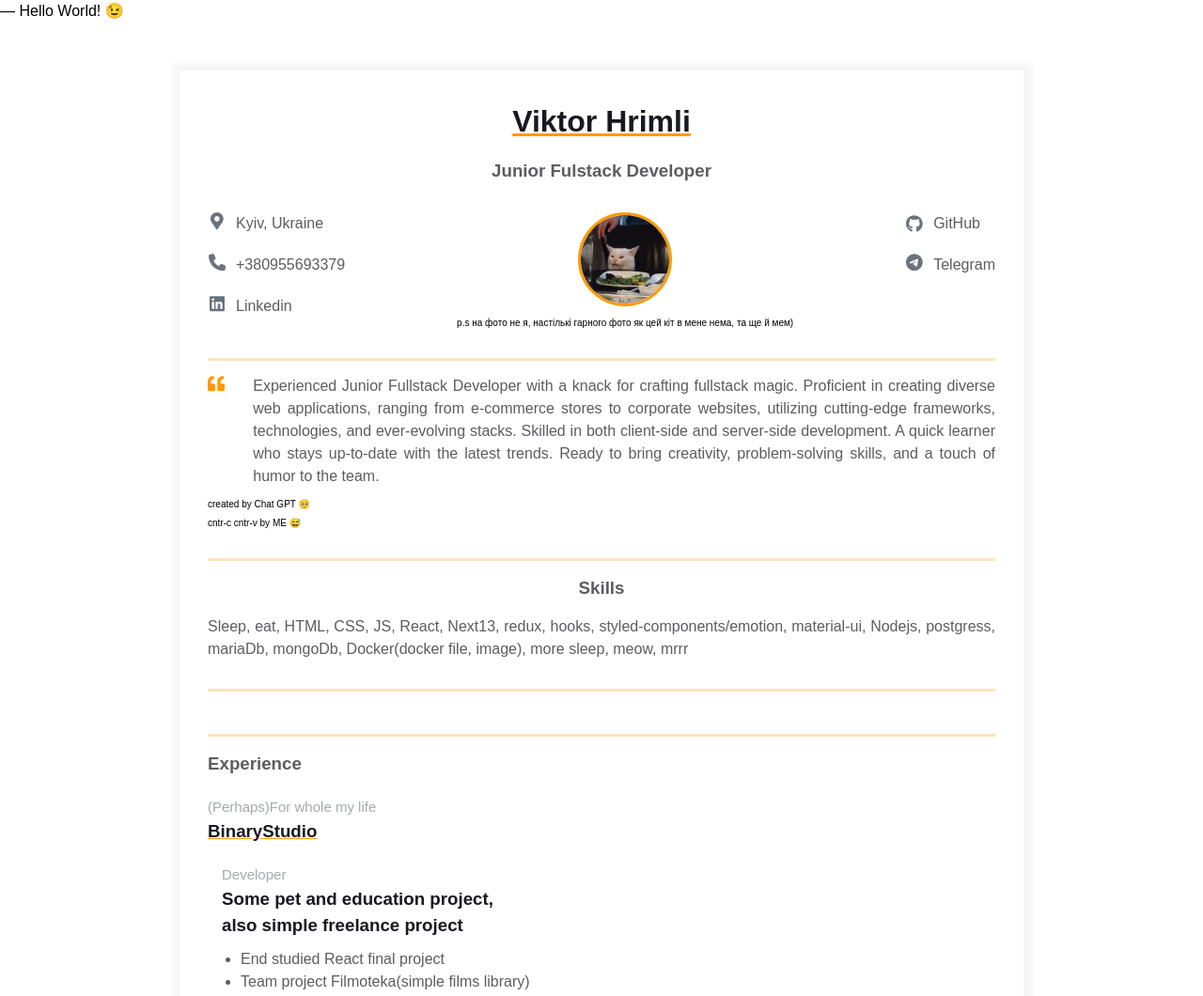
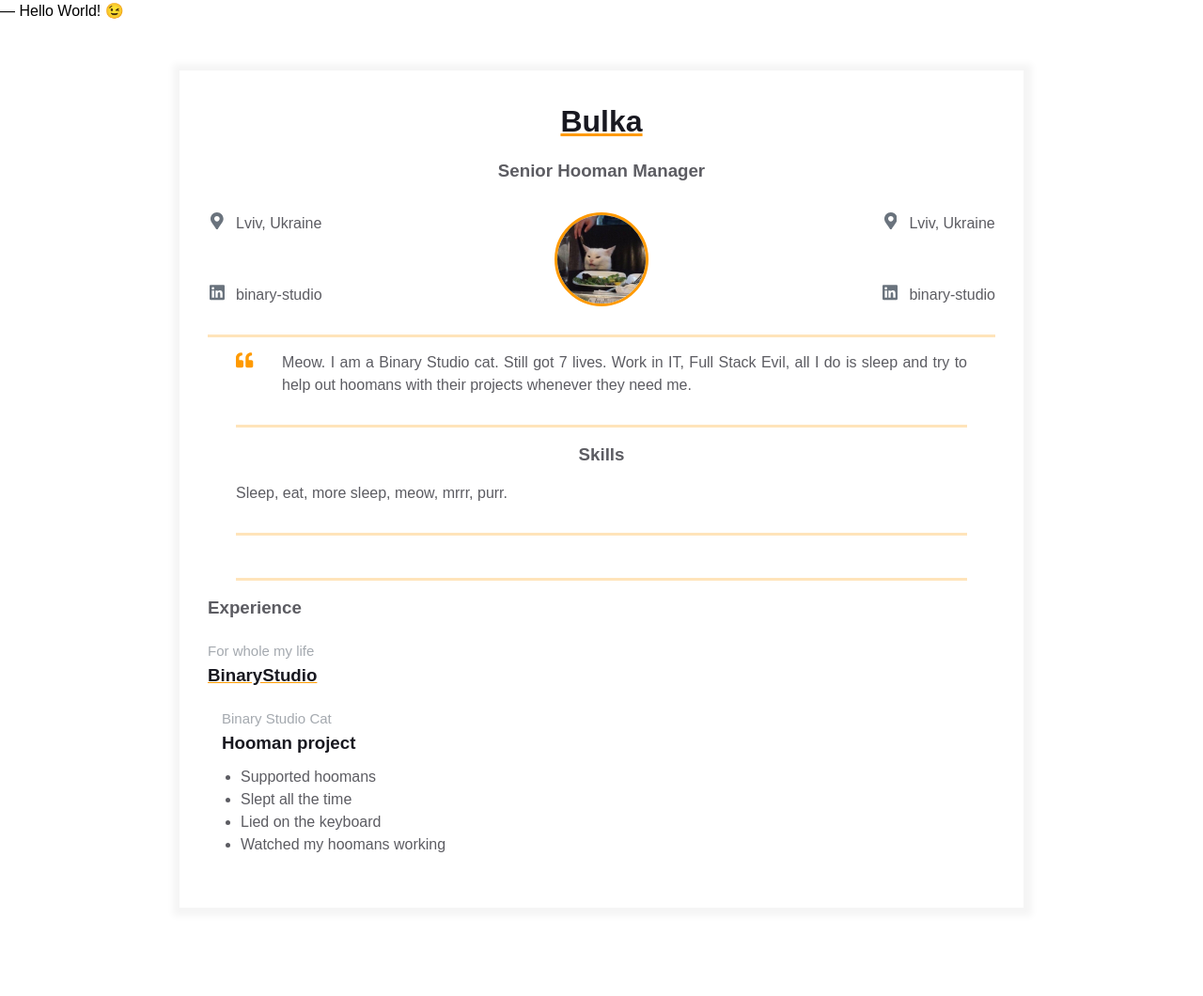
Before and after one commit to ViktorHrimli/homepage, a plain HTML site: page index.html in a window 1280 px wide. Shown: the top 1060 px of the page at 94% size. After the commit the page ends 1017 px from the top, so only its background shows below. Drawn offline with Linux system fonts and the light colour scheme.

Commit message:
Revert "To fill my information intro, contacts, skills, experiens block, add style, joke, and bags)"
This reverts commit a62065c39d8ac628275fcd283c1b26b45385017b.

```diff
--- a/index.html
+++ b/index.html
@@ -12,12 +12,12 @@
       <div class="resume">
         <div class="container">
           <div class="resume__block">
-            <h1 class="contact-info__header">Viktor Hrimli</h1>
-            <h3 class="contact-info__sub-header">Junior Fulstack Developer</h3>
+            <h1 class="contact-info__header">Bulka</h1>
+            <h3 class="contact-info__sub-header">Senior Hooman Manager</h3>
 
             <div class="contact_info_container fh">
               <div class="contact-info__block">
-                <div rel="author" class="contact-info__item">
+                <a href="" rel="author" class="contact-info__item">
                   <div class="contact-info__item-icon-wrapper">
                     <svg
                       class="contact-info__item-icon"
@@ -29,17 +29,10 @@
                       ></path>
                     </svg>
                   </div>
-                  <span>Kyiv, Ukraine</span>
-                </div>
-                <div rel="author" class="contact-info__item">
-                  <div class="contact-info__item-icon-wrapper">
-                    <svg class="contact-info__item-icon" xmlns="http://www.w3.org/2000/svg" height="1em" viewBox="0 0 512 512" style="fill: grey;">
-                      <path d="M164.9 24.6c-7.7-18.6-28-28.5-47.4-23.2l-88 24C12.1 30.2 0 46 0 64C0 311.4 200.6 512 448 512c18 0 33.8-12.1 38.6-29.5l24-88c5.3-19.4-4.6-39.7-23.2-47.4l-96-40c-16.3-6.8-35.2-2.1-46.3 11.6L304.7 368C234.3 334.7 177.3 277.7 144 207.3L193.3 167c13.7-11.2 18.4-30 11.6-46.3l-40-96z"/></svg>
-                  </div>
-                  <span>+380955693379</span>
-                </div>
+                  <span>Lviv, Ukraine</span>
+                </a>
                 <a
-                  href="https://www.linkedin.com/in/viktorhrimli/"
+                  href="https://ua.linkedin.com/company/binary-studio_241166"
                   rel="author"
                   class="contact-info__item"
                 >
@@ -54,7 +47,7 @@
                       ></path>
                     </svg>
                   </div>
-                  <span>Linkedin</span>
+                  <span>binary-studio</span>
                 </a>
               </div>
 
@@ -64,35 +57,47 @@
                   alt="Avatar"
                   src="assets/if_you_read_this_text_A_meteorite_is_falling_onto_moscow..jpg"
                 />
-
-                <span  style="font-size: x-small; margin-top: 10px;">p.s на фото не я, настількі гарного фото як цей кіт в мене нема, та ще й мем)</span>
               </div>
 
               <div class="contact-info__block">
-                <a href="https://github.com/ViktorHrimli" rel="author" class="contact-info__item" style="display: flex; justify-content: center; align-items: center;">
+                <a href="" rel="author" class="contact-info__item">
                   <div class="contact-info__item-icon-wrapper">
-                    <svg class="contact-info__item-icon" xmlns="http://www.w3.org/2000/svg" height="1em" viewBox="0 0 496 512">]<path d="M165.9 397.4c0 2-2.3 3.6-5.2 3.6-3.3.3-5.6-1.3-5.6-3.6 0-2 2.3-3.6 5.2-3.6 3-.3 5.6 1.3 5.6 3.6zm-31.1-4.5c-.7 2 1.3 4.3 4.3 4.9 2.6 1 5.6 0 6.2-2s-1.3-4.3-4.3-5.2c-2.6-.7-5.5.3-6.2 2.3zm44.2-1.7c-2.9.7-4.9 2.6-4.6 4.9.3 2 2.9 3.3 5.9 2.6 2.9-.7 4.9-2.6 4.6-4.6-.3-1.9-3-3.2-5.9-2.9zM244.8 8C106.1 8 0 113.3 0 252c0 110.9 69.8 205.8 169.5 239.2 12.8 2.3 17.3-5.6 17.3-12.1 0-6.2-.3-40.4-.3-61.4 0 0-70 15-84.7-29.8 0 0-11.4-29.1-27.8-36.6 0 0-22.9-15.7 1.6-15.4 0 0 24.9 2 38.6 25.8 21.9 38.6 58.6 27.5 72.9 20.9 2.3-16 8.8-27.1 16-33.7-55.9-6.2-112.3-14.3-112.3-110.5 0-27.5 7.6-41.3 23.6-58.9-2.6-6.5-11.1-33.3 2.6-67.9 20.9-6.5 69 27 69 27 20-5.6 41.5-8.5 62.8-8.5s42.8 2.9 62.8 8.5c0 0 48.1-33.6 69-27 13.7 34.7 5.2 61.4 2.6 67.9 16 17.7 25.8 31.5 25.8 58.9 0 96.5-58.9 104.2-114.8 110.5 9.2 7.9 17 22.9 17 46.4 0 33.7-.3 75.4-.3 83.6 0 6.5 4.6 14.4 17.3 12.1C428.2 457.8 496 362.9 496 252 496 113.3 383.5 8 244.8 8zM97.2 352.9c-1.3 1-1 3.3.7 5.2 1.6 1.6 3.9 2.3 5.2 1 1.3-1 1-3.3-.7-5.2-1.6-1.6-3.9-2.3-5.2-1zm-10.8-8.1c-.7 1.3.3 2.9 2.3 3.9 1.6 1 3.6.7 4.3-.7.7-1.3-.3-2.9-2.3-3.9-2-.6-3.6-.3-4.3.7zm32.4 35.6c-1.6 1.3-1 4.3 1.3 6.2 2.3 2.3 5.2 2.6 6.5 1 1.3-1.3.7-4.3-1.3-6.2-2.2-2.3-5.2-2.6-6.5-1zm-11.4-14.7c-1.6 1-1.6 3.6 0 5.9 1.6 2.3 4.3 3.3 5.6 2.3 1.6-1.3 1.6-3.9 0-6.2-1.4-2.3-4-3.3-5.6-2z"/></svg>
+                    <svg
+                      class="contact-info__item-icon"
+                      xmlns="http://www.w3.org/2000/svg"
+                      viewBox="0 0 384 512"
+                    >
+                      <path
+                        d="M172.268 501.67C26.97 291.031 0 269.413 0 192 0 85.961 85.961 0 192 0s192 85.961 192 192c0 77.413-26.97 99.031-172.268 309.67-9.535 13.774-29.93 13.773-39.464 0zM192 272c44.183 0 80-35.817 80-80s-35.817-80-80-80-80 35.817-80 80 35.817 80 80 80z"
+                      ></path>
+                    </svg>
                   </div>
-                  <span>GitHub</span>
+                  <span>Lviv, Ukraine</span>
                 </a>
                 <a
-                  href="https://t.me/viktor_hrimli"
+                  href="https://ua.linkedin.com/company/binary-studio_241166"
                   rel="author"
                   class="contact-info__item"
                 >
                   <div class="contact-info__item-icon-wrapper">
-                    <svg class="contact-info__item-icon" xmlns="http://www.w3.org/2000/svg" height="1em" viewBox="0 0 496 512">
-                      <path d="M248,8C111.033,8,0,119.033,0,256S111.033,504,248,504,496,392.967,496,256,384.967,8,248,8ZM362.952,176.66c-3.732,39.215-19.881,134.378-28.1,178.3-3.476,18.584-10.322,24.816-16.948,25.425-14.4,1.326-25.338-9.517-39.287-18.661-21.827-14.308-34.158-23.215-55.346-37.177-24.485-16.135-8.612-25,5.342-39.5,3.652-3.793,67.107-61.51,68.335-66.746.153-.655.3-3.1-1.154-4.384s-3.59-.849-5.135-.5q-3.283.746-104.608,69.142-14.845,10.194-26.894,9.934c-8.855-.191-25.888-5.006-38.551-9.123-15.531-5.048-27.875-7.717-26.8-16.291q.84-6.7,18.45-13.7,108.446-47.248,144.628-62.3c68.872-28.647,83.183-33.623,92.511-33.789,2.052-.034,6.639.474,9.61,2.885a10.452,10.452,0,0,1,3.53,6.716A43.765,43.765,0,0,1,362.952,176.66Z"/></svg>
+                    <svg
+                      class="contact-info__item-icon"
+                      xmlns="http://www.w3.org/2000/svg"
+                      viewBox="0 0 448 512"
+                    >
+                      <path
+                        d="M416 32H31.9C14.3 32 0 46.5 0 64.3v383.4C0 465.5 14.3 480 31.9 480H416c17.6 0 32-14.5 32-32.3V64.3c0-17.8-14.4-32.3-32-32.3zM135.4 416H69V202.2h66.5V416zm-33.2-243c-21.3 0-38.5-17.3-38.5-38.5S80.9 96 102.2 96c21.2 0 38.5 17.3 38.5 38.5 0 21.3-17.2 38.5-38.5 38.5zm282.1 243h-66.4V312c0-24.8-.5-56.7-34.5-56.7-34.6 0-39.9 27-39.9 54.9V416h-66.4V202.2h63.7v29.2h.9c8.9-16.8 30.6-34.5 62.9-34.5 67.2 0 79.7 44.3 79.7 101.9V416z"
+                      ></path>
+                    </svg>
                   </div>
-                  <span>Telegram</span>
+                  <span>binary-studio</span>
                 </a>
               </div>
             </div>
           </div>
-
+          <div class="container">
             <div class="resume__block">
               <div class="intro">
-                <div style="display: flex;">
                 <div class="intro__icon-wrapper">
                   <svg
                     class="intro__icon"
@@ -104,30 +109,25 @@
                     ></path>
                   </svg>
                 </div>
-
                 <p class="intro_text">
-                  Experienced Junior Fullstack Developer with a knack for crafting fullstack magic.
-                  Proficient in creating diverse web applications, ranging from e-commerce stores to corporate websites, utilizing cutting-edge frameworks, technologies, and ever-evolving stacks. Skilled in both client-side and server-side development.
-                  A quick learner who stays up-to-date with the latest trends.
-                  Ready to bring creativity, problem-solving skills, and a touch of humor to the team.
+                  Meow. I am a Binary Studio cat. Still got 7 lives. Work in IT,
+                  Full Stack Evil, all I do is sleep and try to help out hoomans
+                  with their projects whenever they need me.
                 </p>
               </div>
-                <div style="display: flex; flex-direction: column; gap: 5px; font-size: x-small;">
-                  <span>created by Chat GPT  &#x1F97A</span>
-                  <span>cntr-c cntr-v by ME &#x1F605</span>
-                </div>
-              </div>
+            </div>
           </div>
-
+          <div class="container">
             <div class="resume__block">
               <div class="skills">
                 <h3 class="skills__header">Skills</h3>
                 <p class="skills__text">
-                  Sleep, eat, HTML, CSS, JS, React, Next13, redux, hooks, styled-components/emotion, material-ui, Nodejs, postgress, mariaDb, mongoDb, Docker(docker file, image), more sleep, meow, mrrr
+                  Sleep, eat, more sleep, meow, mrrr, purr.
                 </p>
               </div>
             </div>
-
+          </div>
+          <div class="container">
             <div class="resume__block">
               <div class="main-info fh">
                 <div class="experiences"></div>
@@ -135,29 +135,28 @@
                 <div class="additional-info fv"></div>
               </div>
             </div>
-
+          </div>
 
           <h3 class="experiences__header">Experience</h3>
 
           <div class="experiences__company">
             <div class="experiences__company-header">
-              <span class="experiences__company-header-durability">(Perhaps)For whole my life</span>
+              <span class="experiences__company-header-durability">For whole my life</span>
               <h3 class="experiences__company-header-name">BinaryStudio</h3>
             </div>
 
             <div class="experiences__company-project">
-              <span class="experiences__company-project-role">Developer</span>
-              <h3 class="experiences__company-project-name">Some pet and education project, <br> also simple freelance project</h3>
+              <span class="experiences__company-project-role">Binary Studio Cat</span>
+              <h3 class="experiences__company-project-name">Hooman project</h3>
               <ul class="experiences__company-project-responsibilities">
-                  <li>End studied React final project</li>
-                  <li>Team project Filmoteka(simple films library)</li>
-                  <li>My version Filmoteka(team project was so boring)</li>
-                  <li>End education final team project Find your pet</li>
-                  <li>some tests task, some backend project, etc</li>
+                  <li>Supported hoomans</li>
+                  <li>Slept all the time</li>
+                  <li>Lied on the keyboard</li>
+                  <li>Watched my hoomans working</li>
               </ul>
             </div>
           </div>
-
+        </div>
       </div>
     </main>
   </body>
--- a/styles.css
+++ b/styles.css
@@ -86,13 +86,11 @@ body {
 .contact-info__block {
   display: flex;
   flex-direction: column;
-  justify-content: start;
-  align-items: flex-start;
+  justify-content: space-between;
 }
 
 .contact-info__block--center {
   justify-content: center;
-  align-items: center;
 }
 
 .contact-info__item {
@@ -118,16 +116,8 @@ body {
 }
 
 .contact-info__item-icon {
-
-  display: flex;
-  justify-content: center;
-  align-items: center;
-  fill: gray;
-
   height: 1.1428rem;
   vertical-align: text-bottom;
-
-
 }
 
 .contact-info__avatar {
@@ -139,18 +129,9 @@ body {
   border-color: var(--text-decoration-color);
 }
 
-.contact-icon_style {
-  display: flex;
-  justify-content: center;
-  align-items: center;
-  fill: gray;
-}
-
 .intro {
   display: flex;
-  flex-direction: column;
   justify-content: start;
-  width: 100%;
 }
 
 .intro__icon-wrapper {
@@ -172,8 +153,6 @@ body {
 .intro_text {
   color: var(--secondary-text-color);
   text-align: justify;
-
-  margin-bottom: 10px;
 }
 
 .skills__header {
```
